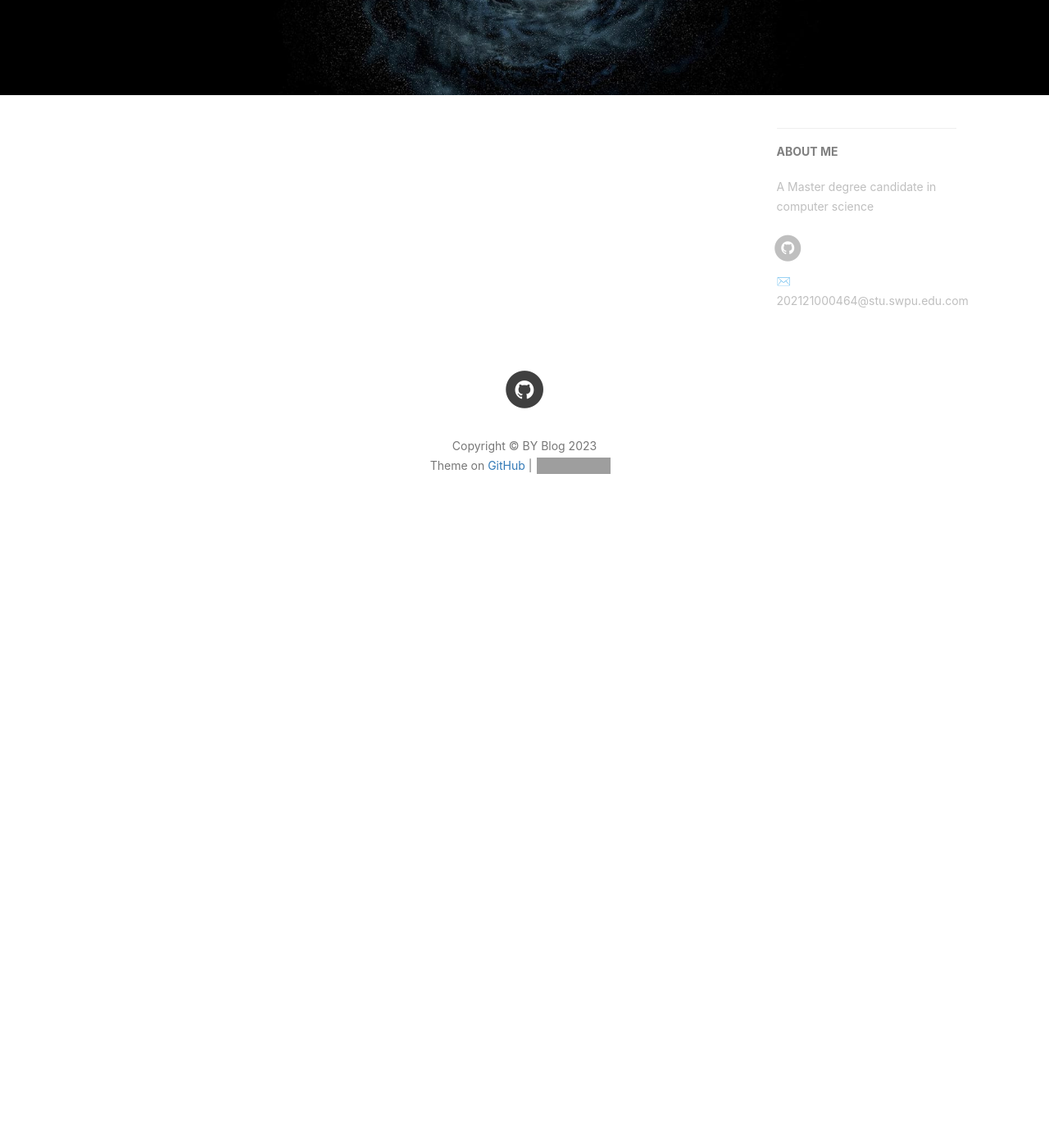
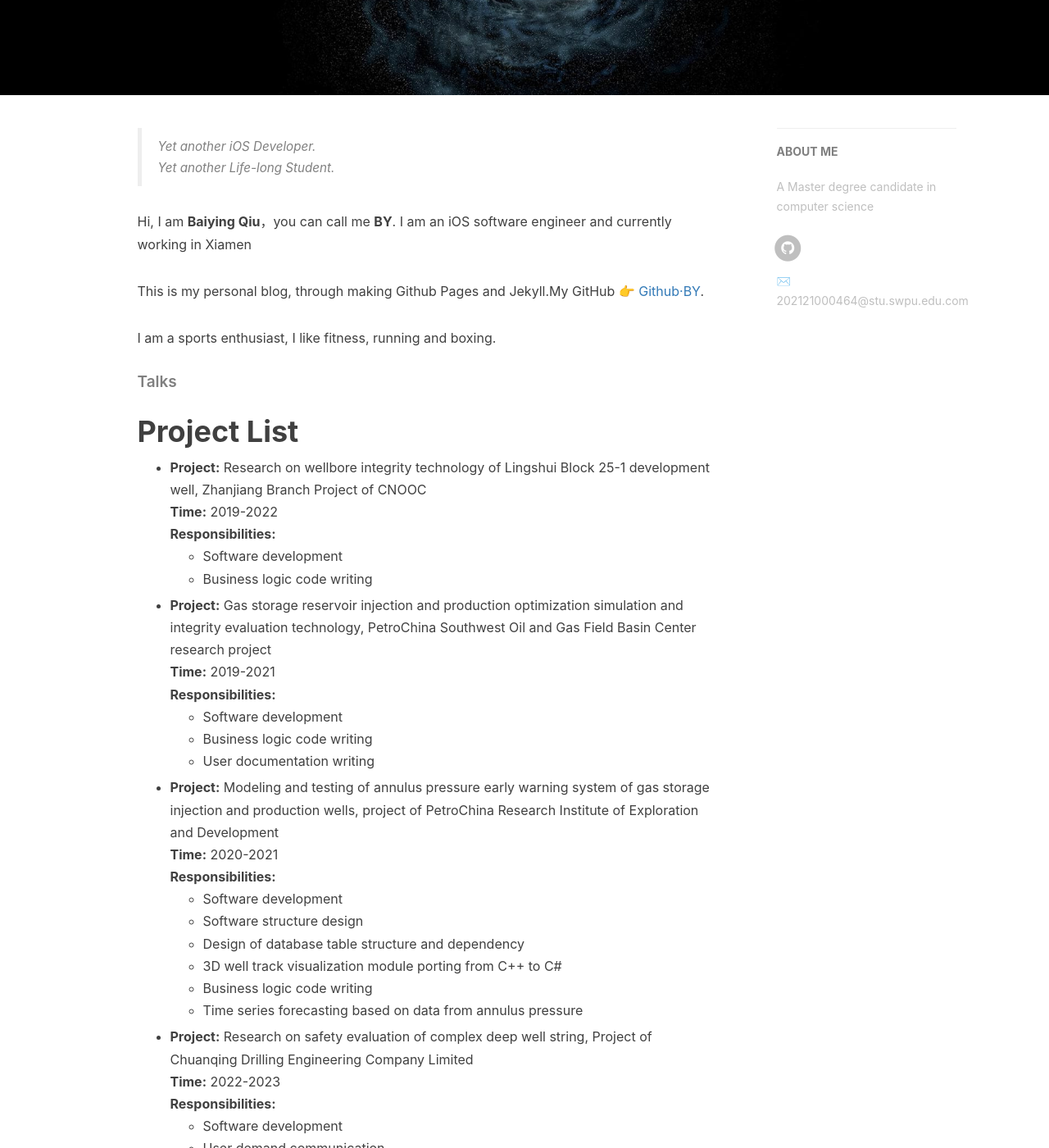
Before and after one commit to Fotrey/fotrey.github.io, a Jekyll site: the page built from about.html, in a window 1280 px wide and 1400 px high, scrolled down 302 px. Shown: the whole window at 82% size. Built offline with Jekyll 4.4.1, drawn with Linux system fonts in a browser that asks for light colours; nearby versions of some CDN libraries; comment, search, counter and statistics services are not loaded; before the commit the page ends 974 px from its top, so only the background shows below that; some of the changed text lies outside the part shown; grey boxes are pictures that could not be loaded.

Commit message:
Update about.html

```diff
--- a/about.html
+++ b/about.html
@@ -15,7 +15,7 @@ header-img: "img/post-bg-universe.jpg"
 
 
 <!-- English Version -->
-<!-- <div class="en post-container">
+<div class="en post-container">
     <blockquote><p>Yet another iOS Developer. <br>
     Yet another Life-long Student.</p></blockquote>
 
@@ -82,7 +82,7 @@ header-img: "img/post-bg-universe.jpg"
       </ul>
     </li>
   </ul>
-</div> -->
+</div>
 
 <!-- Handle Language Change -->
 <script type="text/javascript">
```
